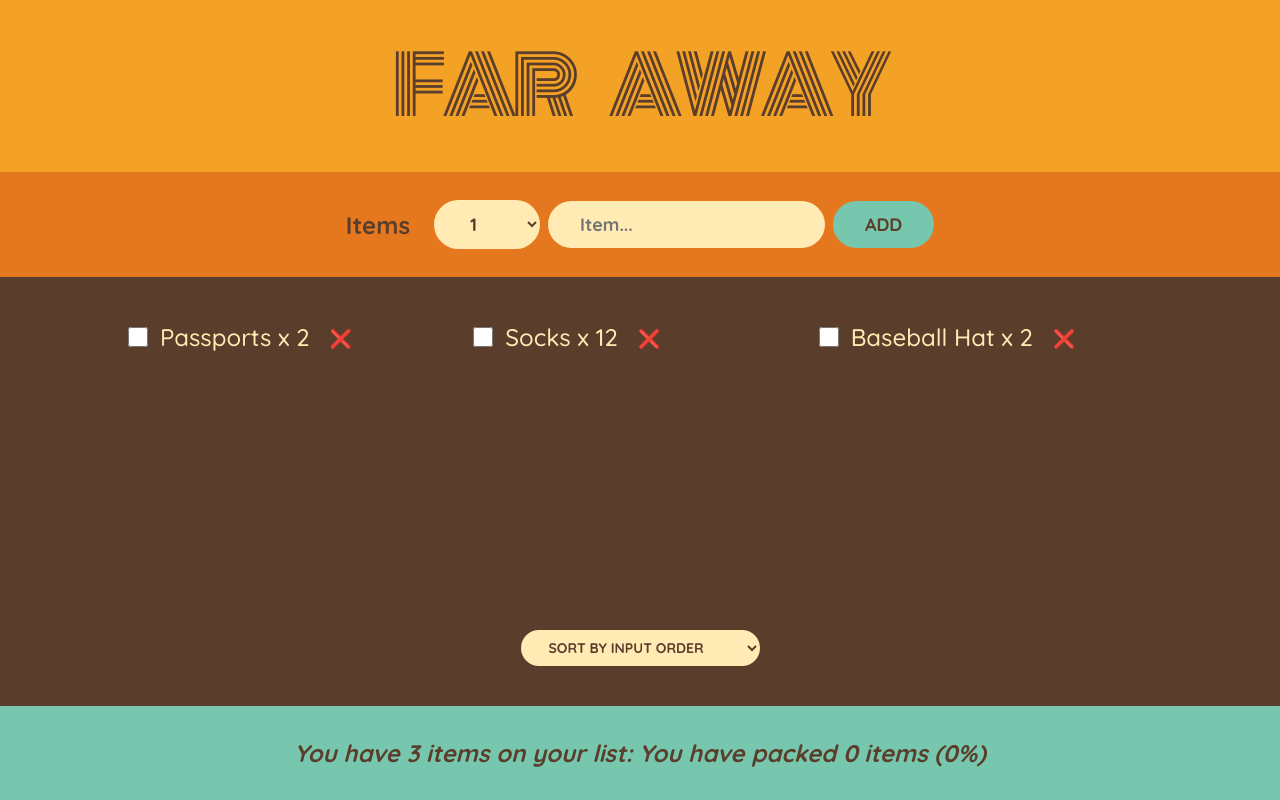
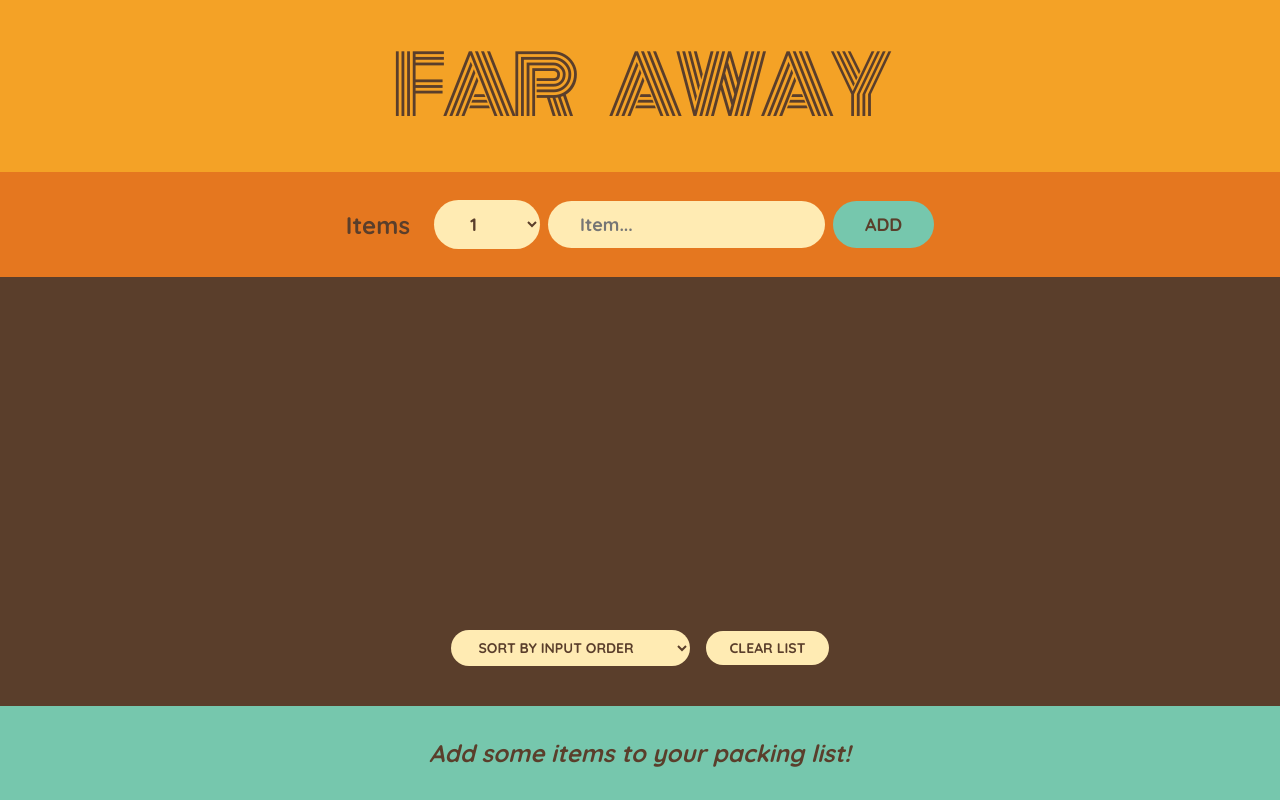
Before and after one commit to annaqharder/Far-Away-Travel-List, a React (Create React App) app in the folder far-away-travel-list/: page / in a window 1280 px wide. Built offline with nearby package versions, Linux system fonts and the light colour scheme.

Commit message:
added clear list functionality

```diff
--- a/far-away-travel-list/src/App.js
+++ b/far-away-travel-list/src/App.js
@@ -4,14 +4,14 @@ import Logo from "./components/Logo";
 import PackingList from "./components/PackingList";
 import Stats from "./components/Stats";
 
-const initialItems = [
-  { id: 1, description: "Passports", quantity: 2, packed: false },
-  { id: 2, description: "Socks", quantity: 12, packed: false },
-  { id: 3, description: "Baseball Hat", quantity: 2, packed: false },
-];
+// const initialItems = [
+//   { id: 1, description: "Passports", quantity: 2, packed: false },
+//   { id: 2, description: "Socks", quantity: 12, packed: false },
+//   { id: 3, description: "Baseball Hat", quantity: 2, packed: false },
+// ];
 
 function App() {
-  const [items, setItems] = useState(initialItems);
+  const [items, setItems] = useState([]);
 
   function handleNewItem(item) {
     setItems((items) => [...items, item]);
@@ -34,6 +34,7 @@ function App() {
       <Form oneNewItem={handleNewItem} />
       <PackingList
         items={items}
+        setItems={setItems}
         onDeleteItem={handleDeleteItem}
         onToggleItem={handleToggleItem}
       />
--- a/far-away-travel-list/src/components/PackingList.js
+++ b/far-away-travel-list/src/components/PackingList.js
@@ -1,7 +1,7 @@
 import { useState } from "react";
 import Item from "./Item";
 
-function PackingList({ items, onDeleteItem, onToggleItem }) {
+function PackingList({ items, setItems, onDeleteItem, onToggleItem }) {
   const [sortBy, setSortBy] = useState("input");
 
   let sortedItems;
@@ -27,6 +27,13 @@ function PackingList({ items, onDeleteItem, onToggleItem }) {
     />
   ));
 
+  function handleClearList() {
+    const confirmed = window.confirm(
+      "Are you sure you want to delete all items?"
+    );
+    if (confirmed) setItems([]);
+  }
+
   return (
     <div className="list">
       <ul>{itemList}</ul>
@@ -36,6 +43,7 @@ function PackingList({ items, onDeleteItem, onToggleItem }) {
           <option value="description">Sort by description</option>
           <option value="packed">Sort by packed status</option>
         </select>
+        <button onClick={handleClearList}>Clear List</button>
       </div>
     </div>
   );
```
